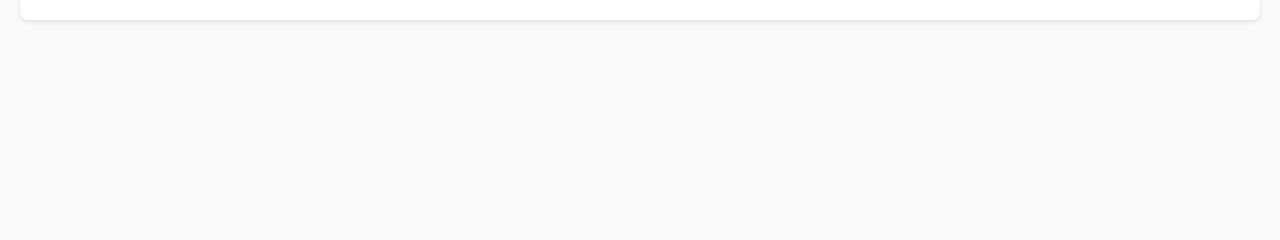
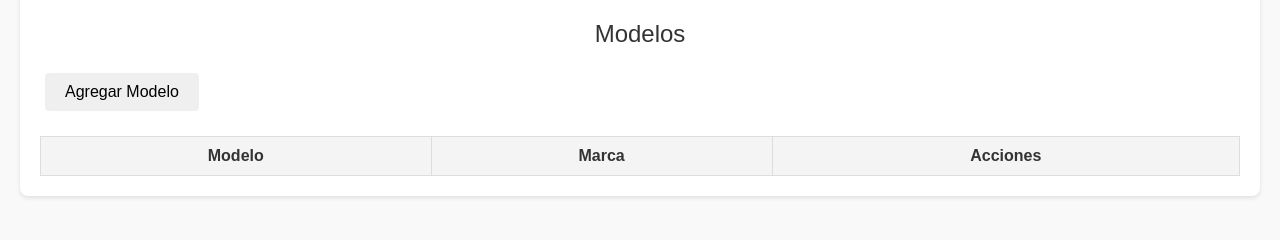
Before and after one commit to RogerHdzC/crud_autos, a PHP site: page /spaguetti/src/index.php in a window 1280 px wide. Shown: the part 274-514 px from the top of the page. Run offline with PHP 8.4, Linux system fonts and the light colour scheme; data that the repository does not hold is empty.

Commit message:
feat(spaguetti): add crud modelo

```diff
--- a/spaguetti/src/index.php
+++ b/spaguetti/src/index.php
@@ -50,6 +50,39 @@
                 </tbody>
             </table>
         </div>
+
+        <!-- Tabla de Modelos -->
+        <div>
+            <h2>Modelos</h2>
+            <button onclick="window.location.href='add.php?type=modelo'">Agregar Modelo</button>
+            <table class="table-info-auto">
+                <thead>
+                    <tr>
+                        <th>Modelo</th>
+                        <th>Marca</th>
+                        <th>Acciones</th>
+                    </tr>
+                </thead>
+                <tbody>
+                    <?php
+                    $modelos = $pdo->query("SELECT modelos.modelo_id, modelos.modelo_name, marcas.marca_name
+                                            FROM modelos
+                                            JOIN marcas ON modelos.marca_id = marcas.marca_id")->fetchAll(PDO::FETCH_ASSOC);
+
+                    foreach ($modelos as $modelo) {
+                        echo "<tr>
+                                <td>{$modelo['modelo_name']}</td>
+                                <td>{$modelo['marca_name']}</td>
+                                <td>
+                                    <button class='edit' onclick=\"window.location.href='edit.php?type=modelo&id={$modelo['modelo_id']}'\">Editar</button>
+                                    <button class='delete' onclick=\"window.location.href='delete.php?type=modelo&id={$modelo['modelo_id']}'\">Eliminar</button>
+                                </td>
+                              </tr>";
+                    }
+                    ?>
+                </tbody>
+            </table>
+        </div>
     </div>
 </body>
 </html>
```
Also changed, not shown: spaguetti/src/add.php (+17 -0 lines), spaguetti/src/edit.php (+18 -0 lines).
